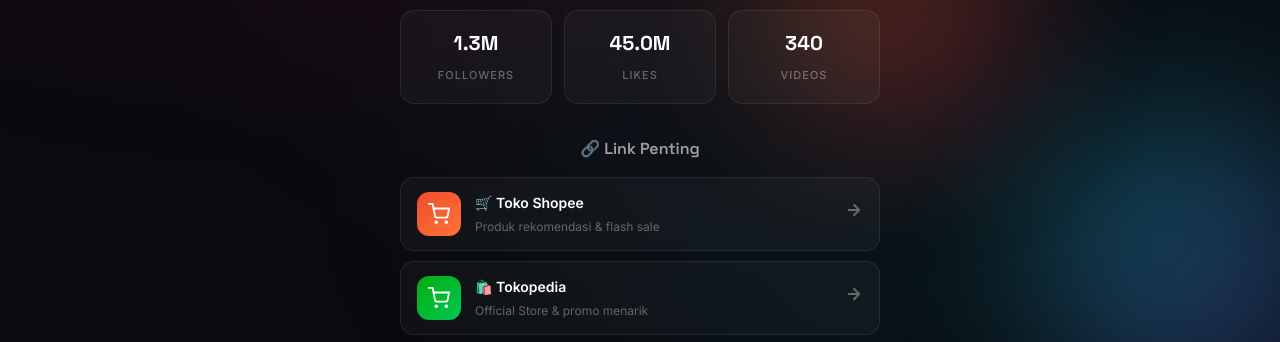
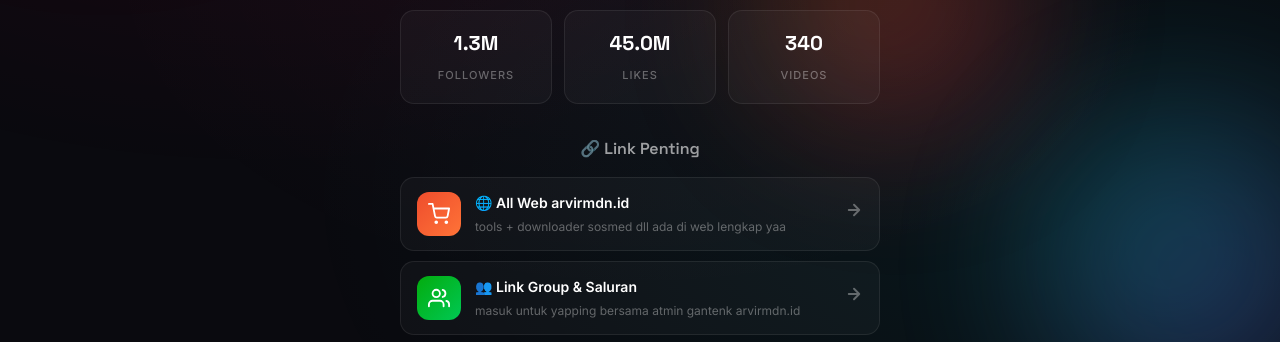
Before and after one commit to arvirmdn/jalan-ninja, a website: page public/index.html in a window 1280 px wide. Shown: the part 442-784 px from the top of the page. Drawn offline with Linux system fonts and the light colour scheme.

Commit message:
Add files via upload

```diff
--- a/public/index.html
+++ b/public/index.html
@@ -62,26 +62,26 @@
         <section class="links">
             <h2 class="section-title">🔗 Link Penting</h2>
 
-            <a href="https://shopee.co.id/username" target="_blank" class="link-card shimmer">
+            <a href="https://arvirmdn.id" target="_blank" class="link-card shimmer">
                 <div class="link-icon" style="background: linear-gradient(135deg, #ee4d2d, #ff7337);">
                     <svg viewBox="0 0 24 24" fill="none" stroke="white" stroke-width="2" stroke-linecap="round" stroke-linejoin="round"><circle cx="9" cy="21" r="1"/><circle cx="20" cy="21" r="1"/><path d="M1 1h4l2.68 13.39a2 2 0 0 0 2 1.61h9.72a2 2 0 0 0 2-1.61L23 6H6"/></svg>
                 </div>
                 <div class="link-info">
-                    <span class="link-title">🛒 Toko Shopee</span>
-                    <span class="link-desc">Produk rekomendasi & flash sale</span>
+                    <span class="link-title">🌐 All Web arvirmdn.id</span>
+                    <span class="link-desc">tools + downloader sosmed dll ada di web lengkap yaa</span>
                 </div>
                 <div class="link-arrow">
                     <svg viewBox="0 0 24 24" fill="none" stroke="currentColor" stroke-width="2.5" stroke-linecap="round" stroke-linejoin="round"><path d="M5 12h14M12 5l7 7-7 7"/></svg>
                 </div>
             </a>
 
-            <a href="https://tokopedia.com/username" target="_blank" class="link-card">
+            <a href="#" target="_blank" class="link-card">
                 <div class="link-icon" style="background: linear-gradient(135deg, #03ac0e, #00c853);">
-                    <svg viewBox="0 0 24 24" fill="none" stroke="white" stroke-width="2" stroke-linecap="round" stroke-linejoin="round"><circle cx="9" cy="21" r="1"/><circle cx="20" cy="21" r="1"/><path d="M1 1h4l2.68 13.39a2 2 0 0 0 2 1.61h9.72a2 2 0 0 0 2-1.61L23 6H6"/></svg>
+                    <svg viewBox="0 0 24 24" fill="none" stroke="white" stroke-width="2" stroke-linecap="round" stroke-linejoin="round"><path d="M17 21v-2a4 4 0 0 0-4-4H5a4 4 0 0 0-4 4v2"/><circle cx="9" cy="7" r="4"/><path d="M23 21v-2a4 4 0 0 0-3-3.87"/><path d="M16 3.13a4 4 0 0 1 0 7.75"/></svg>
                 </div>
                 <div class="link-info">
-                    <span class="link-title">🛍️ Tokopedia</span>
-                    <span class="link-desc">Official Store & promo menarik</span>
+                    <span class="link-title">👥 Link Group & Saluran</span>
+                    <span class="link-desc">masuk untuk yapping bersama atmin gantenk arvirmdn.id</span>
                 </div>
                 <div class="link-arrow">
                     <svg viewBox="0 0 24 24" fill="none" stroke="currentColor" stroke-width="2.5" stroke-linecap="round" stroke-linejoin="round"><path d="M5 12h14M12 5l7 7-7 7"/></svg>
```
